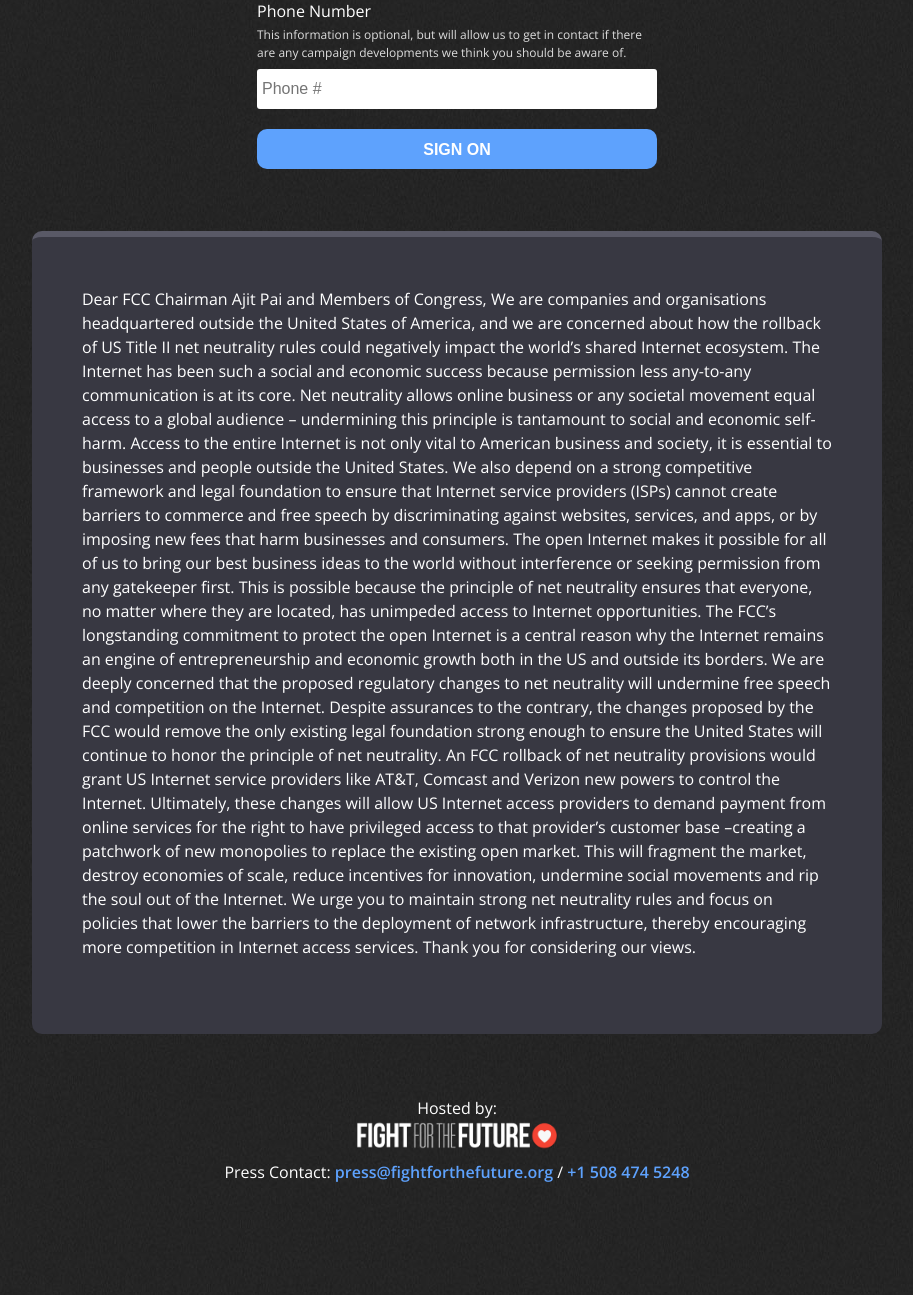
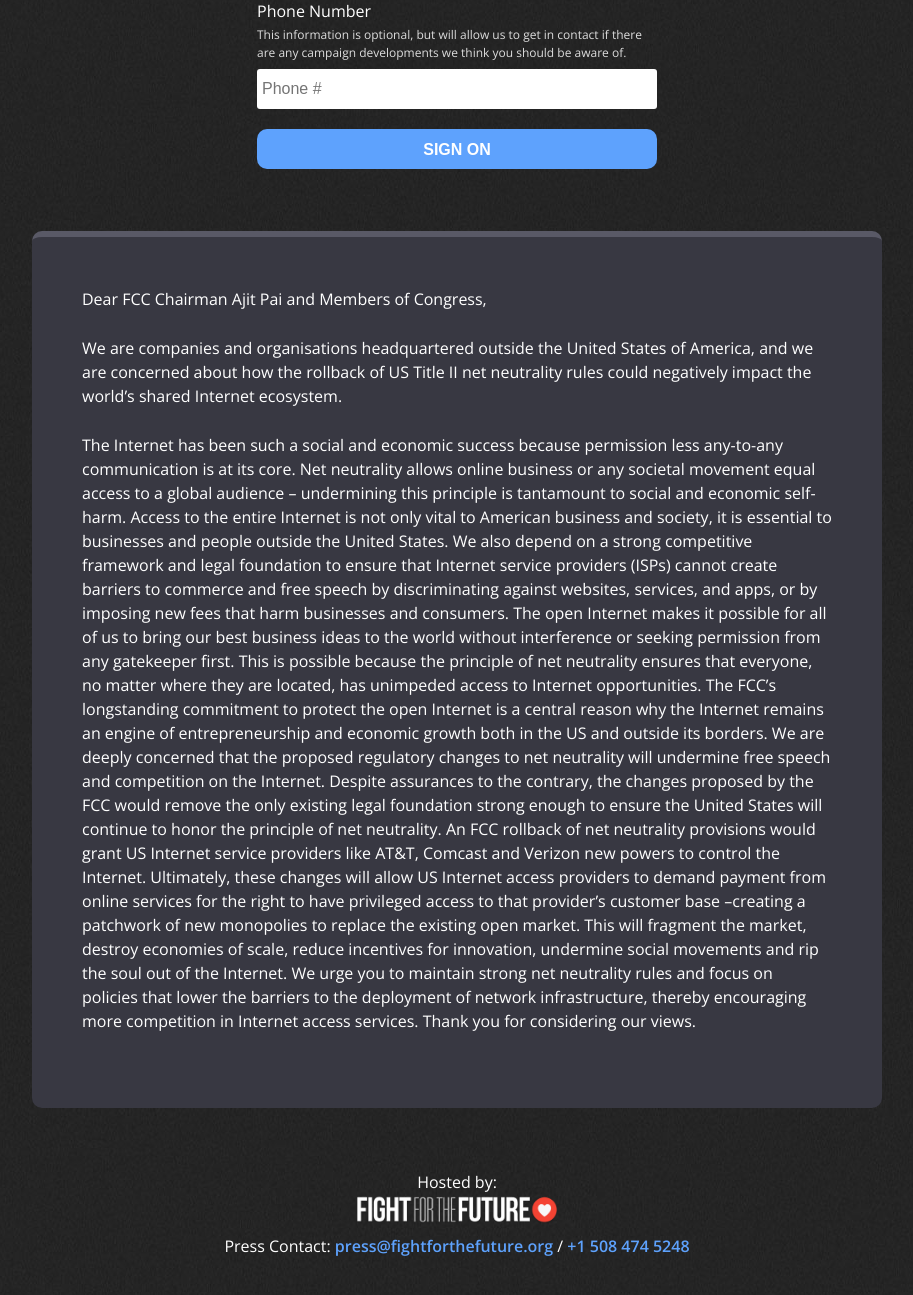
Before and after one commit to fightforthefuture/theworldfornetneutrality.com, a Jekyll site: the page built from index.md, in a window 1280 px wide and 1400 px high, scrolled down 1044 px. Shown: the top 1295 px of the window, without its empty margins (183-1096 px from the left). Built offline with Jekyll 4.4.1, drawn with Linux system fonts in a browser that asks for light colours.

```diff
--- a/index.md
+++ b/index.md
@@ -172,8 +172,8 @@ See over 150 more
 <div class="letter-content">
 
 
->Dear FCC Chairman Ajit Pai and Members of Congress,
->We are companies and organisations headquartered outside the United States of America, and we are concerned about how the rollback of US Title II net neutrality rules could negatively impact the world’s shared Internet ecosystem.
+<p>Dear FCC Chairman Ajit Pai and Members of Congress,</p>
+<p>We are companies and organisations headquartered outside the United States of America, and we are concerned about how the rollback of US Title II net neutrality rules could negatively impact the world’s shared Internet ecosystem.</p>
 >The Internet has been such a social and economic success because permission less any-to-any communication is at its core. Net neutrality allows online business or any societal movement equal access to a global audience – undermining this principle is tantamount to social and economic self-harm.
 >Access to the entire Internet is not only vital to American business and society, it is essential to businesses and people outside the United States. We also depend on a strong competitive framework and legal foundation to ensure that Internet service providers (ISPs) cannot create barriers to commerce and free speech by discriminating against websites, services, and apps, or by imposing new fees that harm businesses and consumers.
 >The open Internet makes it possible for all of us to bring our best business ideas to the world without interference or seeking permission from any gatekeeper first. This is possible because the principle of net neutrality ensures that everyone, no matter where they are located, has unimpeded access to Internet opportunities.
```
